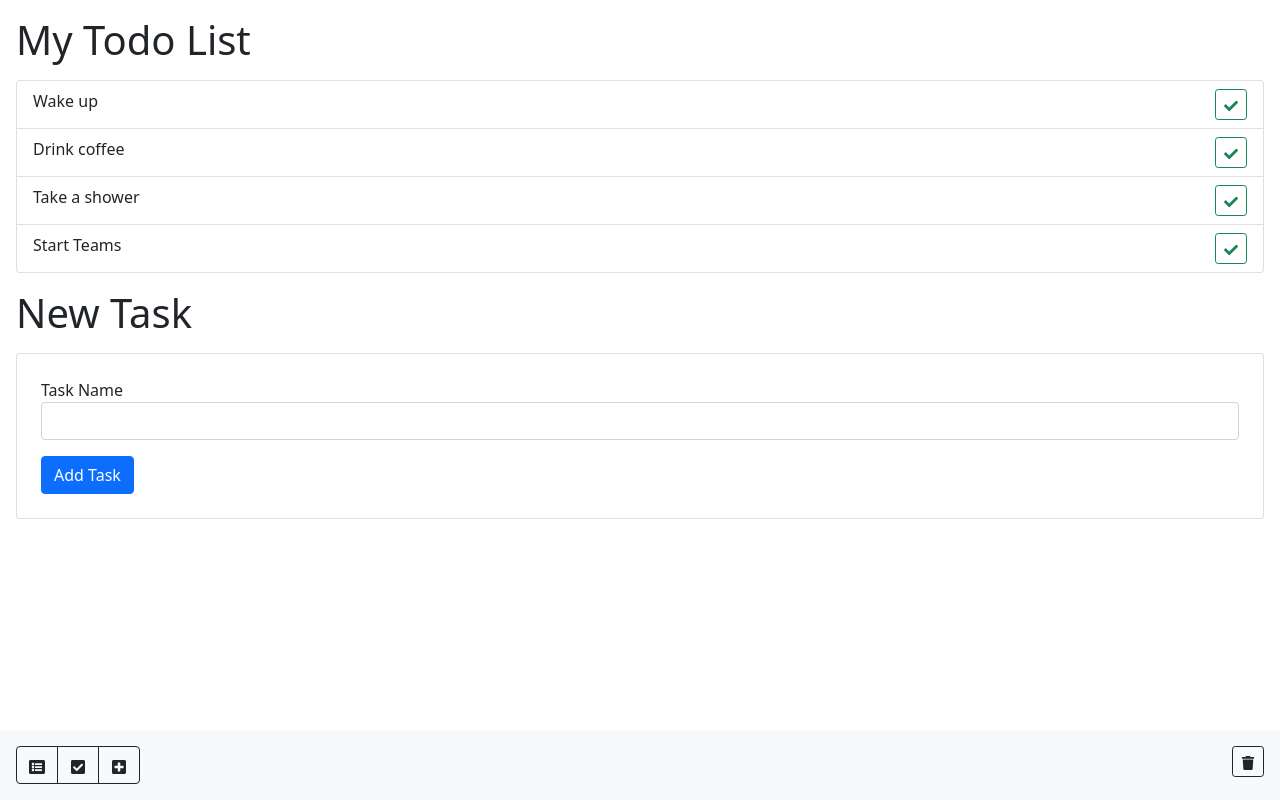
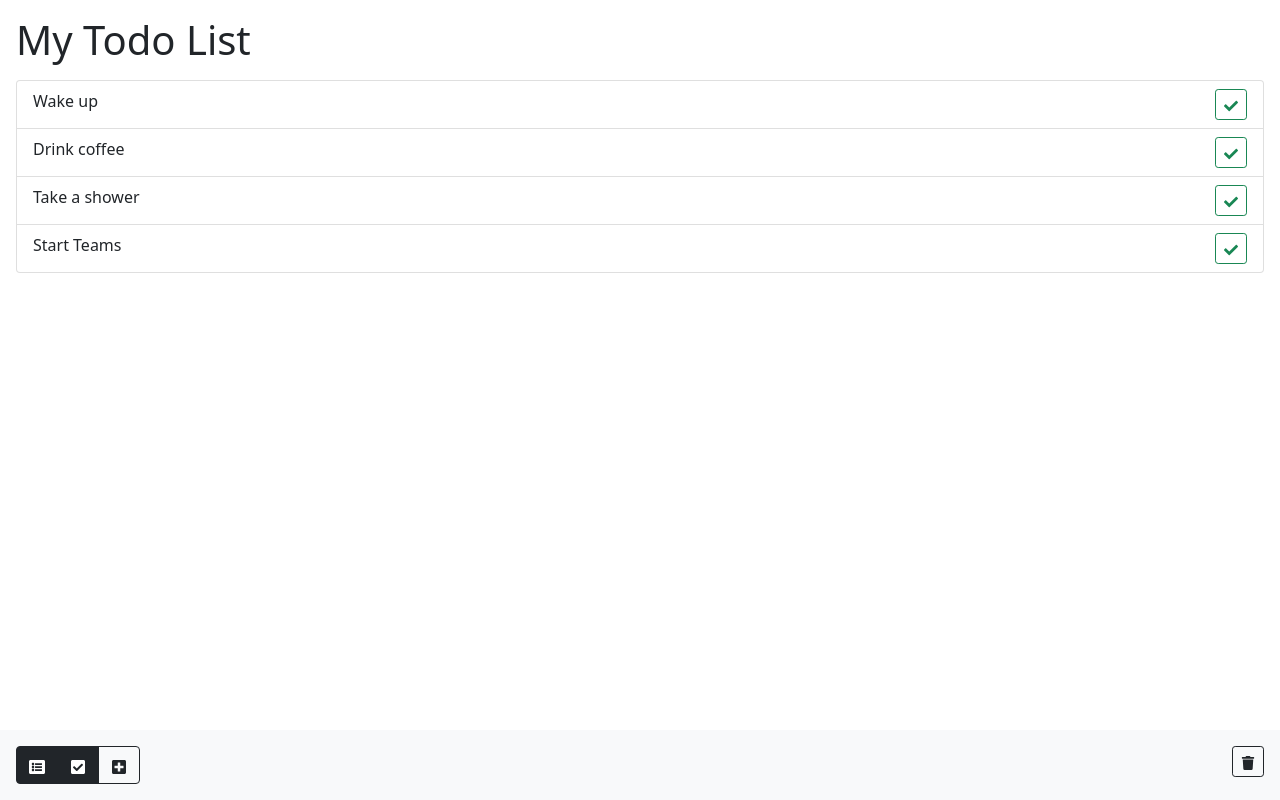
Before and after one commit to dekpo/ReactSimpleToDoList, a React (Create React App) app: page / in a window 1280 px wide. Built offline with nearby package versions, Linux system fonts and the light colour scheme.

Commit message:
Added React Router (react-router-dom) and used it on my app to navigate

```diff
--- a/package.json
+++ b/package.json
@@ -10,6 +10,7 @@
     "react": "^17.0.2",
     "react-dom": "^17.0.2",
     "react-icons": "^4.2.0",
+    "react-router-dom": "^5.2.0",
     "react-scripts": "4.0.3",
     "web-vitals": "^1.1.2"
   },
--- a/src/components/App.js
+++ b/src/components/App.js
@@ -2,14 +2,19 @@
 import ToDoList from './ToDoList';
 import NavBar from './NavBar';
 import AddTask from './AddTask';
+import { BrowserRouter, Switch, Route } from 'react-router-dom';
 
 class App extends React.Component {
   render() {
     return (
       <section>
-          <ToDoList />
-          <AddTask />
+        <BrowserRouter>
+          <Switch>
+            <Route path="/add-task" component={AddTask} />
+            <Route path="/" component={ToDoList} />
+          </Switch>
           <NavBar />
+        </BrowserRouter>
       </section>
     )
   }
--- a/src/components/NavBar.js
+++ b/src/components/NavBar.js
@@ -1,12 +1,13 @@
 import React from 'react';
 import { FaListAlt, FaCheckSquare, FaPlusSquare, FaTrash } from 'react-icons/fa';
+import { NavLink } from 'react-router-dom';
 
 const NavBar = () => (
     <footer className="p-3 bg-light">
         <div className="btn-group">
-            <a href="#" className="btn btn-outline-dark"><FaListAlt /></a>
-            <a href="#" className="btn btn-outline-dark"><FaCheckSquare /></a>
-            <a href="#" className="btn btn-outline-dark"><FaPlusSquare /></a>
+            <NavLink to="/" className="btn btn-outline-dark"><FaListAlt /></NavLink>
+            <NavLink to="/" className="btn btn-outline-dark"><FaCheckSquare /></NavLink>
+            <NavLink to="/add-task" className="btn btn-outline-dark"><FaPlusSquare /></NavLink>
         </div>
         <button className="btn btn-sm btn-outline-dark float-end"><FaTrash /></button>
     </footer>
```
Also changed, not shown: 1 other file (tests, documents, lock files or other folders). Lines whose indentation alone changed are shown as unchanged.
